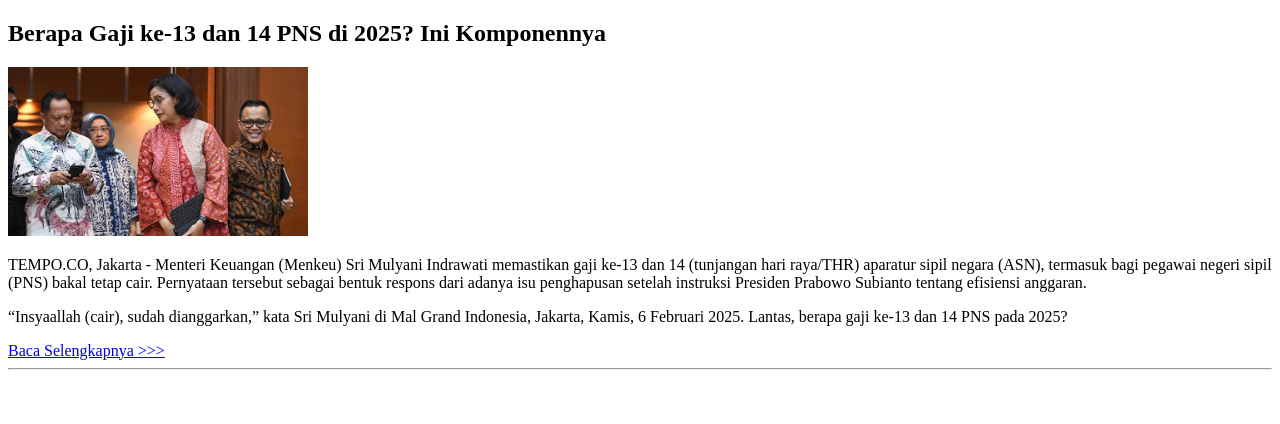
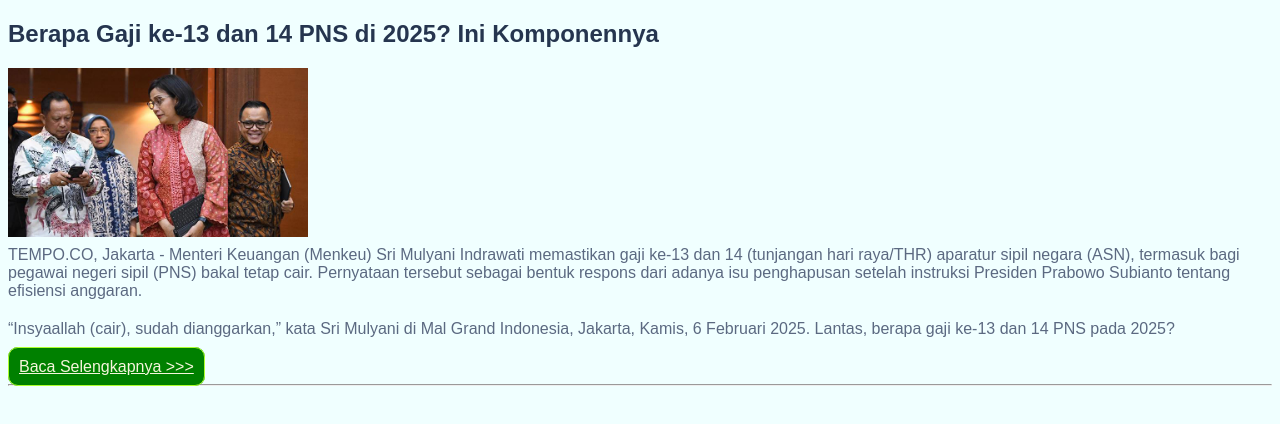
Before and after one commit to is61b/IK96B, a plain HTML site: page pertemuan 1/test.html in a window 1280 px wide. Drawn offline with Linux system fonts and the light colour scheme.

Commit message:
CSS Dasar

```diff
--- /dev/null
+++ b/pertemuan 1/css/style.css
@@ -0,0 +1,25 @@
+body{
+        font-family: Arial, Helvetica, sans-serif;
+        background-color: azure;
+    }
+
+    p{
+        color:#5b6981;
+        margin : 5px 0px 20px 0px;
+        /* margin-top:0px;
+        margin-bottom: 0px; */
+    }
+
+    .tombol{
+        background-color: green;
+        padding:10px;
+        color:beige;
+        border : 1px solid greenyellow;
+        border-radius: 10px;
+        transition: 0.5s;
+    }
+
+    .tombol:hover{
+        background-color: greenyellow;
+        color:green
+    }
--- a/pertemuan 1/test.html
+++ b/pertemuan 1/test.html
@@ -4,6 +4,7 @@
     <meta charset="UTF-8">
     <meta name="viewport" content="width=device-width, initial-scale=1.0">
     <title>Belajar HTML</title>
+    <link rel="stylesheet" href="css/style.css">
 </head>
 <body>
     <!-- <h1>Heading 1</h1>
@@ -13,7 +14,7 @@
     <del>Halo</del>, nama saya <b>maulian saputra</b> <br><br>
     saya sedang <i>belajar</i> <u>HTML</u><br><br>
     O<sub>2</sub> - 2<sup>3</sup> -->
-    <h2>Berapa Gaji ke-13 dan 14 PNS di 2025? Ini Komponennya</h2>
+    <h2 style="color:#25354F;font-size: 24px">Berapa Gaji ke-13 dan 14 PNS di 2025? Ini Komponennya</h2>
     <img src="gambar/gambar1.jpg" alt="Gambar Berita 1" title="Gambar Berita 1" width="300">
     <p>TEMPO.CO, Jakarta - Menteri Keuangan (Menkeu) Sri Mulyani Indrawati memastikan gaji ke-13
         dan 14 (tunjangan hari raya/THR) aparatur sipil negara (ASN), termasuk bagi pegawai negeri sipil
@@ -23,7 +24,7 @@
     <p>“Insyaallah (cair), sudah dianggarkan,” kata Sri Mulyani di Mal Grand Indonesia, Jakarta, Kamis, 6 Februari 2025.
         Lantas, berapa gaji ke-13 dan 14 PNS pada 2025?
     </p>
-    <a href="berita1.html">Baca Selengkapnya >>></a>
+    <a class="tombol" href="berita1.html">Baca Selengkapnya >>></a>
 
     <hr>
 
```
